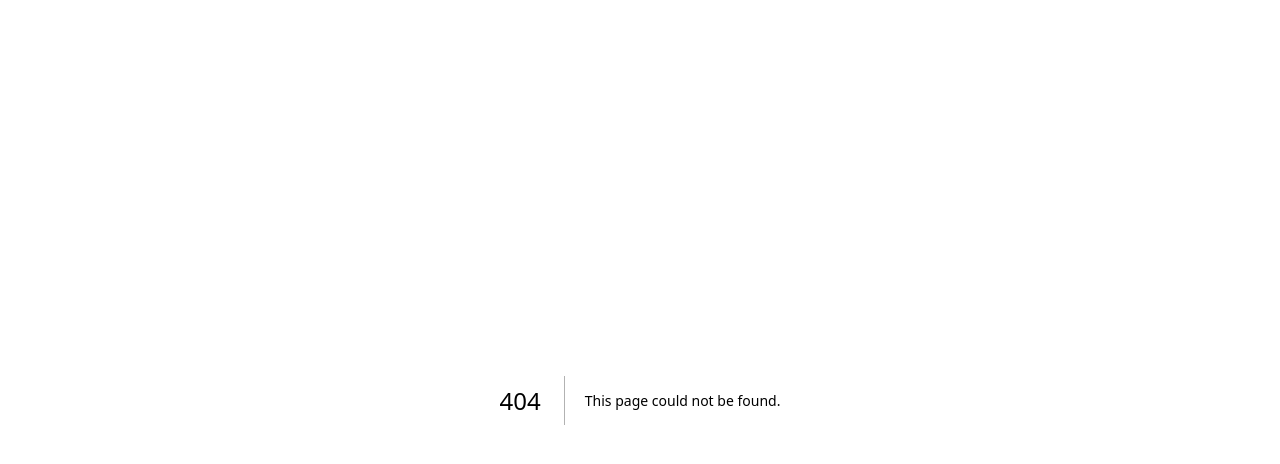
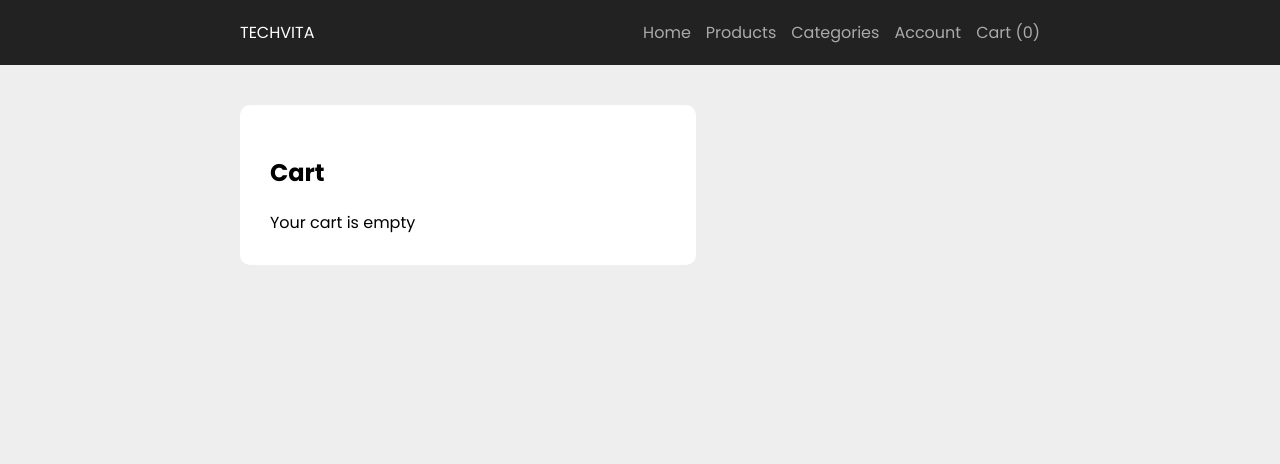
Before and after one commit to JakubWorek/store_front, a Next.js app: page /cart in a window 1280 px wide. Before the commit this address had no page. Shown: the top 464 px of the page. Built offline with nearby package versions, Linux system fonts and the light colour scheme.

Commit message:
cart page done

```diff
--- a/components/Button.js
+++ b/components/Button.js
@@ -16,6 +16,11 @@
     height: 16px;
     margin-right: 5px;
   }
+
+  ${props => props.block && css`
+    display: block;
+    width: 100%;
+  `}
 
   ${props => props.white && props.outline && css`
     background-color: transparent;
--- /dev/null
+++ b/components/CartContext.js
@@ -0,0 +1,40 @@
+import { createContext, useEffect, useState } from "react";
+
+export const CartContext = createContext({});
+
+export function CartContextProvider({children}){
+  const lS = typeof window !== "undefined" ? window.localStorage : null;
+  const [cartProducts, setCartProducts] = useState([]);
+
+  useEffect(() => {
+    if (cartProducts?.length > 0){
+      lS.setItem('cart', JSON.stringify(cartProducts));
+    }
+  }, [cartProducts]);
+
+  useEffect(() => {
+    if (lS && lS.getItem('cart')){
+      setCartProducts(JSON.parse(lS.getItem('cart')));
+    }
+  }, []);
+
+  function addProduct(productId){
+    setCartProducts(prev => [...prev, productId]);
+  }
+
+  function removeProduct(productId){
+    setCartProducts(prev => {
+      const pos = prev.indexOf(productId);
+      if (pos !== -1){
+        return prev.filter((value, index) => index !== pos);
+      }
+      return prev;
+    });
+  }
+
+  return(
+    <CartContext.Provider value={{cartProducts, setCartProducts, addProduct, removeProduct}}>
+      {children}
+    </CartContext.Provider>
+  )
+}
--- a/components/Header.js
+++ b/components/Header.js
@@ -1,6 +1,8 @@
 import Link from "next/link";
 import styled from "styled-components";
 import Center from "@/components/Center";
+import { useContext } from "react";
+import { CartContext } from "@/components/CartContext";
 
 const StyledHeader = styled.header`
   background-color: #222;
@@ -28,6 +30,8 @@
 `;
 
 export default function Header(){
+  const {cartProducts} = useContext(CartContext);
+
   return(
     <StyledHeader>
       <Center>
@@ -38,7 +42,7 @@
             <NavLink href={"/products"}>Products</NavLink>
             <NavLink href={"/categories"}>Categories</NavLink>
             <NavLink href={"/account"}>Account</NavLink>
-            <NavLink href={"/cart"}>Cart (0)</NavLink>
+            <NavLink href={"/cart"}>Cart ({cartProducts?.length})</NavLink>
           </StyledNav>
         </Wrapper>
       </Center>
--- /dev/null
+++ b/components/Input.js
@@ -0,0 +1,15 @@
+import styled from 'styled-components';
+import {primary} from '@/lib/colors';
+
+const StyledInput = styled.input`
+  width: 100%;
+  padding: 5px;
+  margin-bottom: 10px;
+  border: 1px solid #ccc;
+  border-radius: 5px;
+  box-sizing: border-box;
+`;
+
+export default function Input(props){
+  return <StyledInput {...props} />
+}
--- /dev/null
+++ b/components/Table.js
@@ -0,0 +1,21 @@
+import styled from "styled-components";
+
+const StyledTable = styled.table`
+  width: 100%;
+
+  th{
+    text-align: left;
+    text-transform: uppercase;
+    color: #aaa;
+    font-weight: normal;
+    font-size: 0.7rem;
+  }
+
+  td{
+    border-top: 1px solid rgba(0,0,0,0.1);
+  }
+`;
+
+export default function Table(props){
+  return <StyledTable {...props} />
+}
--- a/package.json
+++ b/package.json
@@ -9,6 +9,7 @@
     "lint": "next lint"
   },
   "dependencies": {
+    "axios": "^1.5.1",
     "mongoose": "^7.5.3",
     "next": "13.5.4",
     "react": "^18",
--- a/pages/_app.js
+++ b/pages/_app.js
@@ -1,3 +1,4 @@
+import { CartContextProvider } from "@/components/CartContext";
 import { createGlobalStyle } from "styled-components"
 
 const GlobalStyles = createGlobalStyle`
@@ -14,7 +15,9 @@
   return(
     <>
       <GlobalStyles />
-      <Component {...pageProps} />
+      <CartContextProvider>
+        <Component {...pageProps} />
+      </CartContextProvider>
     </>
   );
 }
--- /dev/null
+++ b/pages/api/cart.js
@@ -0,0 +1,9 @@
+import { mongooseConnect } from "@/lib/mongoose";
+import {Product} from "@/models/Product";
+
+export default async function handler(req, res) {
+  await mongooseConnect();
+  const ids = req.body.ids;
+
+  res.json(await Product.find({_id:ids}));
+}
--- /dev/null
+++ b/pages/cart.js
@@ -0,0 +1,186 @@
+import Header from '@/components/Header';
+import Center from '@/components/Center';
+import styled from 'styled-components';
+import Button from '@/components/Button';
+import { useContext, useEffect, useState } from 'react';
+import { CartContext } from '@/components/CartContext';
+import axios from 'axios';
+import Table from '@/components/Table';
+import Input from '@/components/Input';
+
+const ColumnsWrapper = styled.div`
+  display: grid;
+  grid-template-columns: 1.2fr 0.8fr;
+  gap: 40px;
+  margin-top: 40px;
+`;
+
+const Box = styled.div`
+  background-color: #fff;
+  padding: 30px;
+  border-radius: 10px;
+`;
+
+const ProductInfoCell = styled.td`
+  padding: 10px 0;
+`;
+
+const ProductImageBox = styled.div`
+  width: 100px;
+  height: 100px;
+  padding: 10px;
+  border: 1px solid rgba(0,0,0,0.1);
+  display: flex;
+  justify-content: center;
+  align-items: center;
+  border-radius: 10px;
+
+  img{
+    max-width: 80px;
+    max-height: 80px;
+  }
+`;
+
+const QuantityLabel = styled.span`
+  padding: 0 5px;
+`;
+
+const CityHolder = styled.div`
+  display: flex;
+  gap: 5px;
+`;
+
+export default function CartPage(){
+  const {cartProducts, addProduct, removeProduct} = useContext(CartContext);
+  const [products, setProducts] = useState([]);
+
+  const [name,setName] = useState('');
+  const [email,setEmail] = useState('');
+  const [city,setCity] = useState('');
+  const [postalCode,setPostalCode] = useState('');
+  const [streetAddress,setStreetAddress] = useState('');
+  const [country,setCountry] = useState('');
+
+  useEffect(() => {
+    if(cartProducts.length > 0){
+      axios.post('/api/cart', {ids: cartProducts})
+      .then(res => {
+        setProducts(res.data);
+      })
+    } else {
+      setProducts([]);
+    }
+  }, [cartProducts]);
+
+  function moreOfThisProduct(id){
+    addProduct(id);
+  }
+
+  function lessOfThisProduct(id){
+    removeProduct(id);
+  }
+
+  let total = 0;
+  for(const productID of cartProducts){
+    const price = products.find(product => product._id === productID)?.price || 0;
+    total += price;
+  }
+
+  return(
+    <>
+      <Header />
+      <Center>
+        <ColumnsWrapper>
+          <Box>
+            <h2>Cart</h2>
+            {!cartProducts?.length && (
+              <div>Your cart is empty</div>
+            )}
+            {products?.length > 0 && (
+              <Table>
+                <thead>
+                  <tr>
+                    <th>Product</th>
+                    <th>Quantity</th>
+                    <th>Price</th>
+                  </tr>
+                </thead>
+                <tbody>
+                  {products.map(product => (
+                    <tr>
+                      <ProductInfoCell>
+                        <ProductImageBox>
+                          <img src={product.images[0]} alt=""/>
+                        </ProductImageBox>
+                        {product.title}
+                      </ProductInfoCell>
+                      <td>
+                        <Button
+                          onClick={() => lessOfThisProduct(product._id)} >
+                          -
+                        </Button>
+                        <QuantityLabel>
+                          {cartProducts.filter(id => id === product._id).length}
+                        </QuantityLabel>
+                        <Button
+                          onClick={() => moreOfThisProduct(product._id)}>
+                          +
+                        </Button>
+                      </td>
+                      <td>${product.price * cartProducts.filter(id => id === product._id).length}</td>
+                    </tr>
+                  ))}
+                  <tr>
+                    <td></td>
+                    <td></td>
+                    <td>Total: ${total}</td>
+                  </tr>
+                </tbody>
+              </Table>
+            )}
+          </Box>
+          {!!cartProducts?.length && (
+            <Box>
+              <h2>Order information</h2>
+              <form method="post" action="/api/checkout">
+                <Input type="text"
+                      placeholder="Name"
+                      value={name}
+                      name="name"
+                      onChange={ev => setName(ev.target.value)} />
+                <Input type="text"
+                      placeholder="Email"
+                      value={email}
+                      name="email"
+                      onChange={ev => setEmail(ev.target.value)}/>
+                <CityHolder>
+                  <Input type="text"
+                        placeholder="City"
+                        value={city}
+                        name="city"
+                        onChange={ev => setCity(ev.target.value)}/>
+                  <Input type="text"
+                        placeholder="Postal Code"
+                        value={postalCode}
+                        name="postalCode"
+                        onChange={ev => setPostalCode(ev.target.value)}/>
+                </CityHolder>
+                <Input type="text"
+                      placeholder="Street Address"
+                      value={streetAddress}
+                      name="streetAddress"
+                      onChange={ev => setStreetAddress(ev.target.value)}/>
+                <Input type="text"
+                      placeholder="Country"
+                      value={country}
+                      name="country"
+                      onChange={ev => setCountry(ev.target.value)}/>
+                <Button block primary type="submit">Continue to payment</Button>
+              </form>
+            </Box>
+          )}
+        </ColumnsWrapper>
+      </Center>
+    </>
+  );
+}
```
Also changed, not shown: components/Featured.js (+10 -1 lines), components/ProductBox.js (+6 -1 lines), 1 other file (tests, documents, lock files or other folders).
